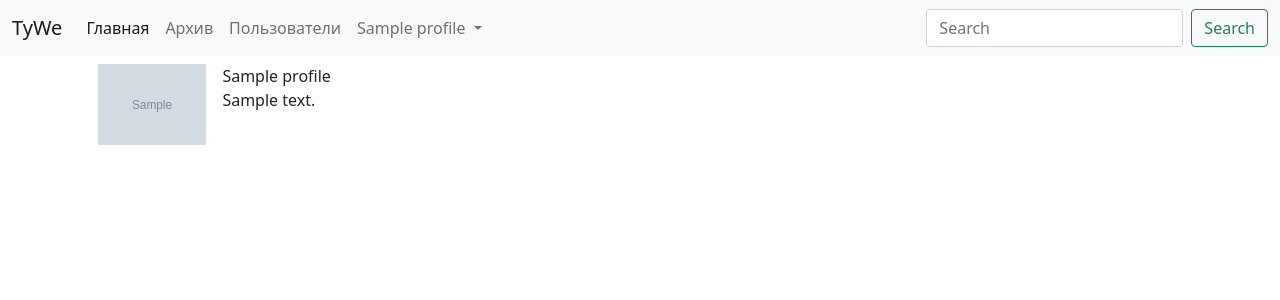
After one commit to Chyrets/project_lp, a Django app: page /all-profiles/ in a window 1280 px wide. The commit adds this page. Shown: the top 300 px of the page. Run offline with Django 4.2, Linux system fonts and the light colour scheme; a user stored in the database is signed in; tables that the repository leaves empty hold one stand-in row (values such as "Sample post"); grey boxes marked "Sample" are stand-in pictures.

```diff
--- a/profiles/models.py
+++ b/profiles/models.py
@@ -11,7 +11,7 @@ class Profile(models.Model):
     about = models.TextField('О себе', max_length=500, blank=True, null=True)
     birthday = models.DateField('День рождения', blank=True, null=True)
     avatar = models.ImageField('Фотография', upload_to='user/avatar', blank=True, null=True)
-    user = models.ForeignKey(User, verbose_name='Пользователь', on_delete=models.CASCADE, related_name='profile')
+    user = models.ForeignKey(User, verbose_name='Пользователь', on_delete=models.CASCADE, related_name='profiles')
     slug = models.SlugField('URL', unique=True)
     used = models.BooleanField("Используется", default=False)
 
--- a/profiles/urls.py
+++ b/profiles/urls.py
@@ -8,6 +8,7 @@ urlpatterns = [
     path('register/', views.RegisterUserView.as_view(), name='register'),
     path('logout/', views.logout_user, name='logout'),
     path('profiles/', views.UserProfilesView.as_view(), name='profiles'),
+    path('all-profiles/', views.AllProfilesView.as_view(), name='all_profiles'),
     path('profiles/add_profile/', views.AddUserProfileView.as_view(), name='add_profile'),
     path('profiles/<slug:profile_slug>/', views.EditUserProfileView.as_view(), name='edit_profile'),
     path('profiles/delete/<slug:profile_slug>/', views.DeleteUserProfile.as_view(), name='delete_profile')
--- a/profiles/views.py
+++ b/profiles/views.py
@@ -3,6 +3,7 @@ from django.contrib.auth import authenticate, login, logout
 from django.urls import reverse
 from django.views import View
 from django.contrib.auth.mixins import LoginRequiredMixin
+from django.views.generic import TemplateView
 
 from .models import Profile
 from .forms import CustomUserCreationForm, UserProfileForm
@@ -93,6 +94,27 @@ class UserProfilesView(LoginRequiredMixin, View):
             'used_profile': profile
         }
         return render(request, self.template_name, context)
+
+
+class AllProfilesView(TemplateView):
+    """Отображение списка всех профилей"""
+    template_name = 'profiles/all_profiles.html'
+
+    def get_context_data(self, **kwargs):
+        context = super().get_context_data(**kwargs)
+
+        user = self.request.user
+        try:
+            profile = Profile.objects.get(user=user, used=True)
+        except Profile.MultipleObjectsReturned:
+            profile = Profile.objects.filter(user=user, used=True).first()
+
+        profiles = Profile.objects.all()
+
+        context['used_profile'] = profile
+        context['profiles'] = profiles
+
+        return context
 
 
 class AddUserProfileView(LoginRequiredMixin, View):
--- a/templates/base.html
+++ b/templates/base.html
@@ -35,6 +35,9 @@
                 </li>
                 <li class="nav-item">
                     <a class="nav-link" href="{% url 'content:archived_posts' %}">Архив</a>
+                </li>
+                <li class="nav-item">
+                    <a class="nav-link" href="{% url 'profiles:all_profiles' %}">Пользователи</a>
                 </li>
                 {% if request.user.is_authenticated %}
                     <li class="nav-item dropdown">
--- /dev/null
+++ b/templates/profiles/all_profiles.html
@@ -0,0 +1,23 @@
+{% extends 'base.html' %}
+{% load static %}
+
+{% block content %}
+    <ul class="list-group list-group-flush">
+        {% for profile in profiles %}
+            <li class="list-group-item">
+                <div class="d-flex position-relative">
+                    {% if profile.avatar %}
+                        <img class="flex-shrink-0 me-3" src="{{ profile.avatar.url }}" alt="None" width="10%">
+                    {% else %}
+                        <img src="{% static 'profiles/images/user_icon.png' %}" class="flex-shrink-0 me-3"
+                             alt="None" width="10%">
+                    {% endif %}
+                    {{ profile.name }}
+                    <br>
+                    {{ profile.about }}
+                    <a href="{% url 'content:profile_posts_list' profile.slug %}" class="stretched-link"></a>
+                </div>
+            </li>
+        {% endfor %}
+    </ul>
+{% endblock %}
```
